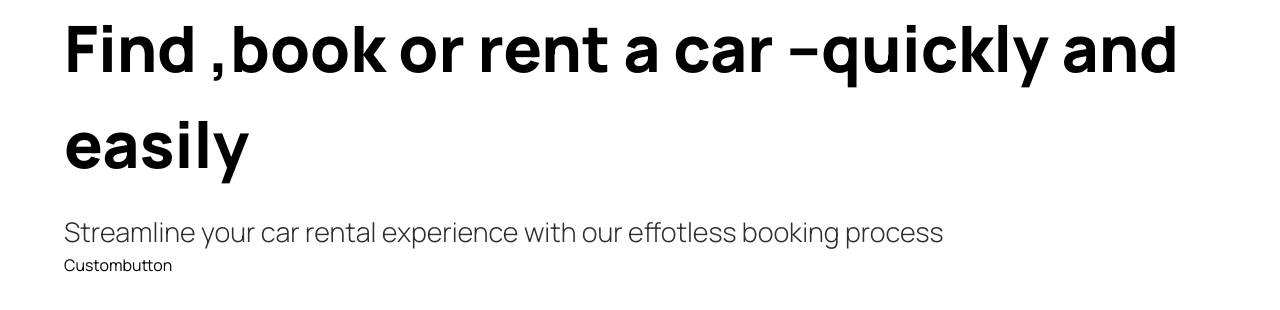
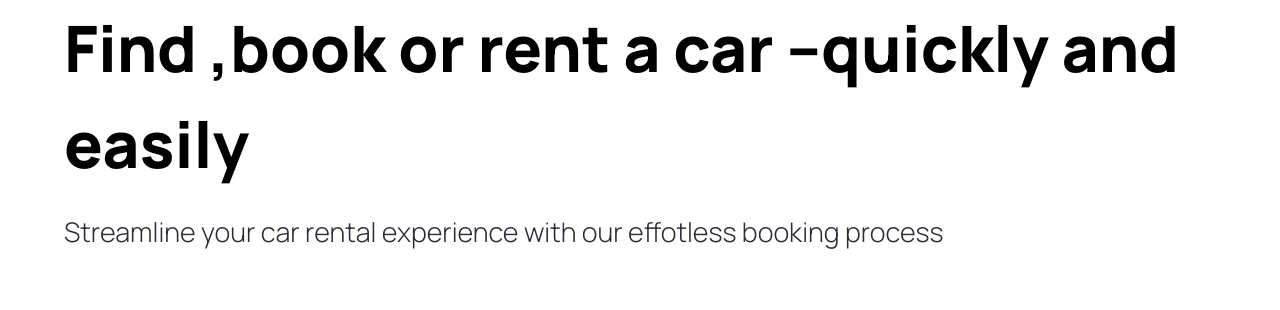
Before and after one commit to misikir21/carNext, a Next.js app: page / in a window 1280 px wide. Shown: the top 310 px of the page. Built offline with nearby package versions, Linux system fonts and the light colour scheme.

Commit message:
add custom button

```diff
--- a/component/Custombutton.tsx
+++ b/component/Custombutton.tsx
@@ -1,7 +1,14 @@
 import React from "react";
 
 const Custombutton = () => {
-  return <div>Custombutton</div>;
+  return (
+    <button
+      disabled={false}
+      type={"button"}
+      className={"custom-btn"}
+      onClick={() => {}}
+    ></button>
+  );
 };
 
 export default Custombutton;
```
